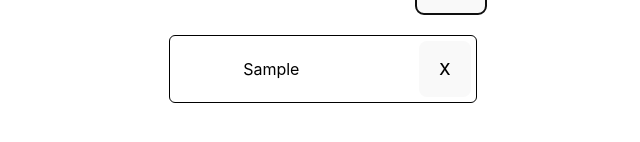
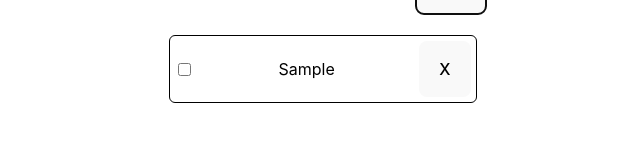
Before and after one commit to KyleMThornton/React-To-Do-List, a React (Vite) app: page / in a window 1280 px wide. Both pictures are taken after typing "Sample" into the empty fields and a click on the button "Add". Shown: the part 364-506 px from the top of the page, without its empty margins (317-957 px from the left). Built offline with nearby package versions, Linux system fonts and the light colour scheme.

Commit message:
Added checkbox and started work on cross out

```diff
--- a/src/components/List.tsx
+++ b/src/components/List.tsx
@@ -1,3 +1,4 @@
+import { useState } from 'react';
 import './List.css';
 
 interface ListComponentProps {
@@ -6,9 +7,15 @@ interface ListComponentProps {
 }
 
 export const List: React.FC<ListComponentProps> = ({toDoList, deleteItem}) => {
+    const [toDoItems, setToDoItems] = useState([])
+
+    const handleCheck = (index) => {
+
+    }
 
     const toDoListItems = toDoList.map((list:any, index:number) =>
         <div className="toDoItems" key={index}>
+            <input type="checkbox" name="taskCompleted" id="taskCompleted" />
             <p>{list}</p>
             <button onClick={() => deleteItem(index)}>X</button>
         </div>
```
